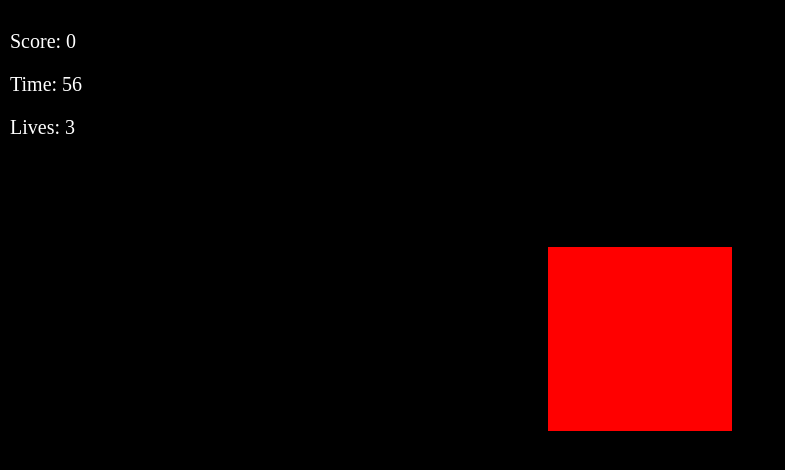
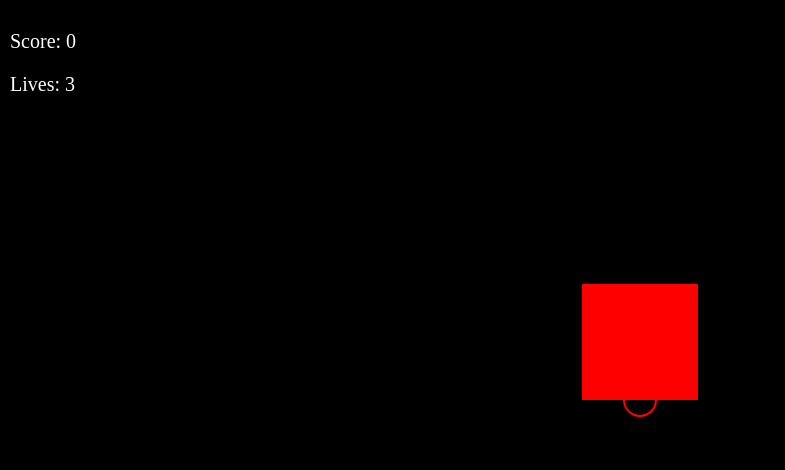
Before and after one commit to Zallhosting/sniper-by-zallkaltim.github.io, a plain HTML site: page index.html in a window 1280 px wide. Shown: the whole page, without its empty margins (0-785 px from the left). Drawn offline with nearby package versions, Linux system fonts and the light colour scheme.

Commit message:
Update index.html

```diff
--- a/index.html
+++ b/index.html
@@ -3,12 +3,12 @@
 <head>
     <meta charset="UTF-8">
     <meta name="viewport" content="width=device-width, initial-scale=1.0">
-    <title>Sniper 3D: Mission and Base</title>
+    <title>Battle Royale Prototype</title>
     <style>
         body {
             margin: 0;
             overflow: hidden;
-            background: black;
+            background-color: #4CAF50;
         }
         #scoreboard {
             position: absolute;
@@ -34,18 +34,17 @@
 <body>
     <div id="scoreboard">
         <p id="score">Score: 0</p>
-        <p id="timer">Time: 60</p>
         <p id="lives">Lives: 3</p>
     </div>
     <div id="crosshair"></div>
 
     <script src="https://cdnjs.cloudflare.com/ajax/libs/three.js/r128/three.min.js"></script>
     <script>
-        let scene, camera, renderer, clock, player, enemies = [], bullets = [], score = 0, lives = 3, timer = 60, level = 1, weapon = 'Pistol';
-        let lastTime = Date.now();
-        let bulletSpeed = 0.5;
+        let scene, camera, renderer, player, enemies = [], bullets = [], score = 0, lives = 3;
+        let bulletSpeed = 0.5, enemySpeed = 0.05;
+        let keys = {}, crosshair = document.getElementById('crosshair');
 
-        // Initialize game
+        // Initialize the game scene
         function initGame() {
             scene = new THREE.Scene();
             camera = new THREE.PerspectiveCamera(75, window.innerWidth / window.innerHeight, 0.1, 1000);
@@ -53,96 +52,87 @@
             renderer.setSize(window.innerWidth, window.innerHeight);
             document.body.appendChild(renderer.domElement);
 
-            // Setup ground
+            // Ground (Battlefield)
             const groundGeometry = new THREE.PlaneGeometry(200, 200);
-            const groundMaterial = new THREE.MeshBasicMaterial({ color: 0x228B22, side: THREE.DoubleSide });
+            const groundMaterial = new THREE.MeshBasicMaterial({ color: 0x00FF00, side: THREE.DoubleSide });
             const ground = new THREE.Mesh(groundGeometry, groundMaterial);
             ground.rotation.x = Math.PI / 2;
             scene.add(ground);
 
-            // Setup simple player (sphere as player)
-            const playerGeometry = new THREE.SphereGeometry(1, 32, 32);
-            const playerMaterial = new THREE.MeshBasicMaterial({ color: 0x0000ff });
+            // Player (represented as a cube)
+            const playerGeometry = new THREE.BoxGeometry(1, 2, 1);
+            const playerMaterial = new THREE.MeshBasicMaterial({ color: 0x0000FF });
             player = new THREE.Mesh(playerGeometry, playerMaterial);
             player.position.set(0, 1, 0);
             scene.add(player);
 
-            // Setup enemies (dinosaurs)
+            // Enemies (represented as simple cubes)
             for (let i = 0; i < 5; i++) {
-                const enemyGeometry = new THREE.BoxGeometry(3, 3, 3);
-                const enemyMaterial = new THREE.MeshBasicMaterial({ color: 0xff0000 });
+                const enemyGeometry = new THREE.BoxGeometry(2, 2, 2);
+                const enemyMaterial = new THREE.MeshBasicMaterial({ color: 0xFF0000 });
                 const enemy = new THREE.Mesh(enemyGeometry, enemyMaterial);
                 enemy.position.set(Math.random() * 50 - 25, 1, Math.random() * 50 - 25);
                 scene.add(enemy);
                 enemies.push(enemy);
             }
 
-            // Setup lighting
-            const light = new THREE.PointLight(0xffffff, 1, 100);
-            light.position.set(0, 10, 0);
+            // Lighting
+            const light = new THREE.PointLight(0xFFFFFF, 1, 100);
+            light.position.set(10, 10, 10);
             scene.add(light);
 
-            // Setup camera
+            // Camera
             camera.position.z = 10;
 
-            // Game clock
-            clock = new THREE.Clock();
-
-            // Start animation loop
+            // Game loop
             animate();
         }
 
-        // Animate the game scene
+        // Animate and update the game scene
         function animate() {
             requestAnimationFrame(animate);
 
-            // Update timer every second
-            if (Date.now() - lastTime > 1000) {
-                timer--;
-                lastTime = Date.now();
-                document.getElementById('timer').innerText = 'Time: ' + timer;
-                if (timer <= 0) {
-                    alert('Time is up! Game Over');
-                    resetGame();
-                }
-            }
+            // Player movement based on keypress
+            const delta = 0.1;
+            if (keys['ArrowUp']) player.position.z -= delta;
+            if (keys['ArrowDown']) player.position.z += delta;
+            if (keys['ArrowLeft']) player.position.x -= delta;
+            if (keys['ArrowRight']) player.position.x += delta;
 
-            // Update enemies
-            enemies.forEach((enemy, index) => {
-                const enemySpeed = 0.05;
+            // Enemy movement towards the player
+            enemies.forEach(enemy => {
                 enemy.position.x += (player.position.x - enemy.position.x) * enemySpeed;
                 enemy.position.z += (player.position.z - enemy.position.z) * enemySpeed;
+            });
 
-                // Check collision with bullets
-                bullets.forEach((bullet, bulletIndex) => {
-                    if (bullet && bullet.position.distanceTo(enemy.position) < 2) {
+            // Bullet movement
+            bullets.forEach(bullet => {
+                bullet.position.z += bulletSpeed;
+                if (bullet.position.z > 100) {
+                    scene.remove(bullet);
+                    bullets = bullets.filter(b => b !== bullet);
+                }
+            });
+
+            // Check collision between bullets and enemies
+            bullets.forEach(bullet => {
+                enemies.forEach((enemy, index) => {
+                    if (bullet.position.distanceTo(enemy.position) < 3) {
                         score += 10;
                         document.getElementById('score').innerText = 'Score: ' + score;
                         enemies.splice(index, 1);
                         scene.remove(enemy);
-                        bullets.splice(bulletIndex, 1);
+                        bullets.splice(bullets.indexOf(bullet), 1);
                         scene.remove(bullet);
                     }
                 });
             });
 
-            // Update player position with keyboard input
-            const delta = clock.getDelta();
-            const speed = 5;
-            if (keyPressed('ArrowUp')) player.position.z -= speed * delta;
-            if (keyPressed('ArrowDown')) player.position.z += speed * delta;
-            if (keyPressed('ArrowLeft')) player.position.x -= speed * delta;
-            if (keyPressed('ArrowRight')) player.position.x += speed * delta;
-
-            // Render the scene
+            // Render scene
             renderer.render(scene, camera);
         }
 
-        // Track keypresses (for movement)
-        let keys = {};
-        function keyPressed(key) {
-            return keys[key] || false;
-        }
+        // Track keypresses for movement
         window.addEventListener('keydown', (e) => {
             keys[e.key] = true;
         });
@@ -150,41 +140,25 @@
             keys[e.key] = false;
         });
 
-        // Fire a bullet
+        // Shooting functionality
         window.addEventListener('click', () => {
             const bulletGeometry = new THREE.SphereGeometry(0.2, 8, 8);
-            const bulletMaterial = new THREE.MeshBasicMaterial({ color: 0xffff00 });
+            const bulletMaterial = new THREE.MeshBasicMaterial({ color: 0xFFFF00 });
             const bullet = new THREE.Mesh(bulletGeometry, bulletMaterial);
             bullet.position.set(player.position.x, player.position.y, player.position.z);
             scene.add(bullet);
             bullets.push(bullet);
-
-            // Bullet motion
-            function moveBullet() {
-                if (bullet.position.z > 0) {
-                    bullet.position.z += bulletSpeed;
-                    requestAnimationFrame(moveBullet);
-                } else {
-                    scene.remove(bullet);
-                    bullets = bullets.filter(b => b !== bullet);
-                }
-            }
-            moveBullet();
         });
 
-        // Reset game (restart)
-        function resetGame() {
-            score = 0;
-            timer = 60;
-            lives = 3;
-            enemies.forEach(enemy => scene.remove(enemy));
-            enemies = [];
-            bullets.forEach(bullet => scene.remove(bullet));
-            bullets = [];
-            initGame();
-        }
+        // Crosshair update for mouse movement
+        window.addEventListener('mousemove', (e) => {
+            const x = (e.clientX / window.innerWidth) * 2 - 1;
+            const y = -(e.clientY / window.innerHeight) * 2 + 1;
+            crosshair.style.left = (x * 50 + 50) + '%';
+            crosshair.style.top = (y * 50 + 50) + '%';
+        });
 
-        // Initialize game
+        // Start the game
         initGame();
     </script>
 </body>
```
